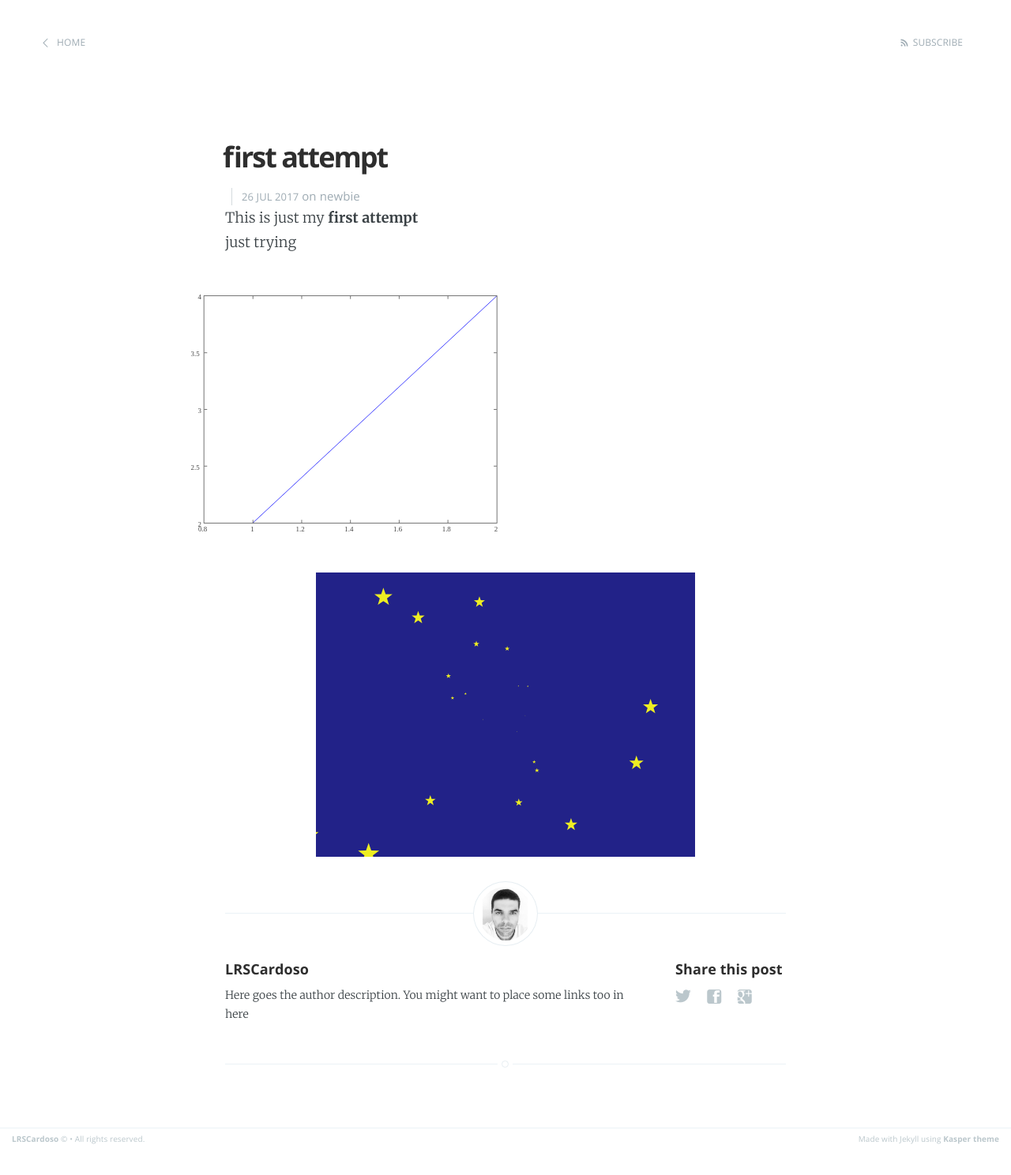
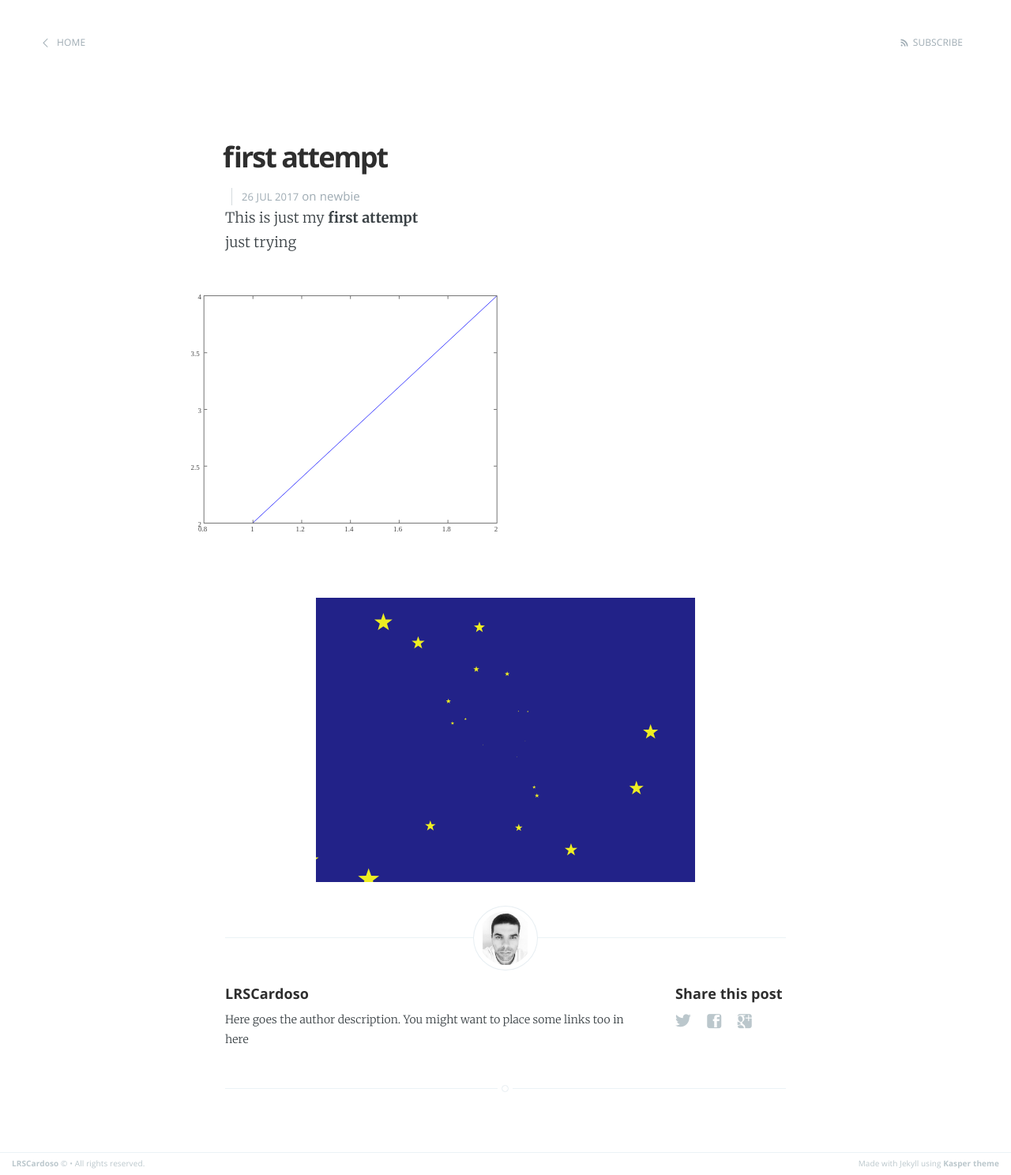
Before and after one commit to LRSCardoso/LRSCardoso.github.io, a Jekyll site: the page built from _posts/2017-07-26-my-first-attempt.md, in a window 1280 px wide. Shown: the whole page at 79% size. Built offline with Jekyll 4.4.1, drawn with Linux system fonts in a browser that asks for light colours; before the commit the page ends 1456 px from its top, so only the background shows below that.

Commit message:
Update 2017-07-26-my-first-attempt.md

```diff
--- a/_posts/2017-07-26-my-first-attempt.md
+++ b/_posts/2017-07-26-my-first-attempt.md
@@ -8,5 +8,7 @@ categories: newbie
 This is just my **first attempt**
 <br>
 just trying
+<br>
 ![Alt Text](https://rawgit.com/LRSCardoso/LRSCardoso.github.io/master/_images/testesvg.svg)
+<br>
 ![Alt Text](https://rawgit.com/LRSCardoso/LRSCardoso.github.io/master/_images/starfield.svg)
```
